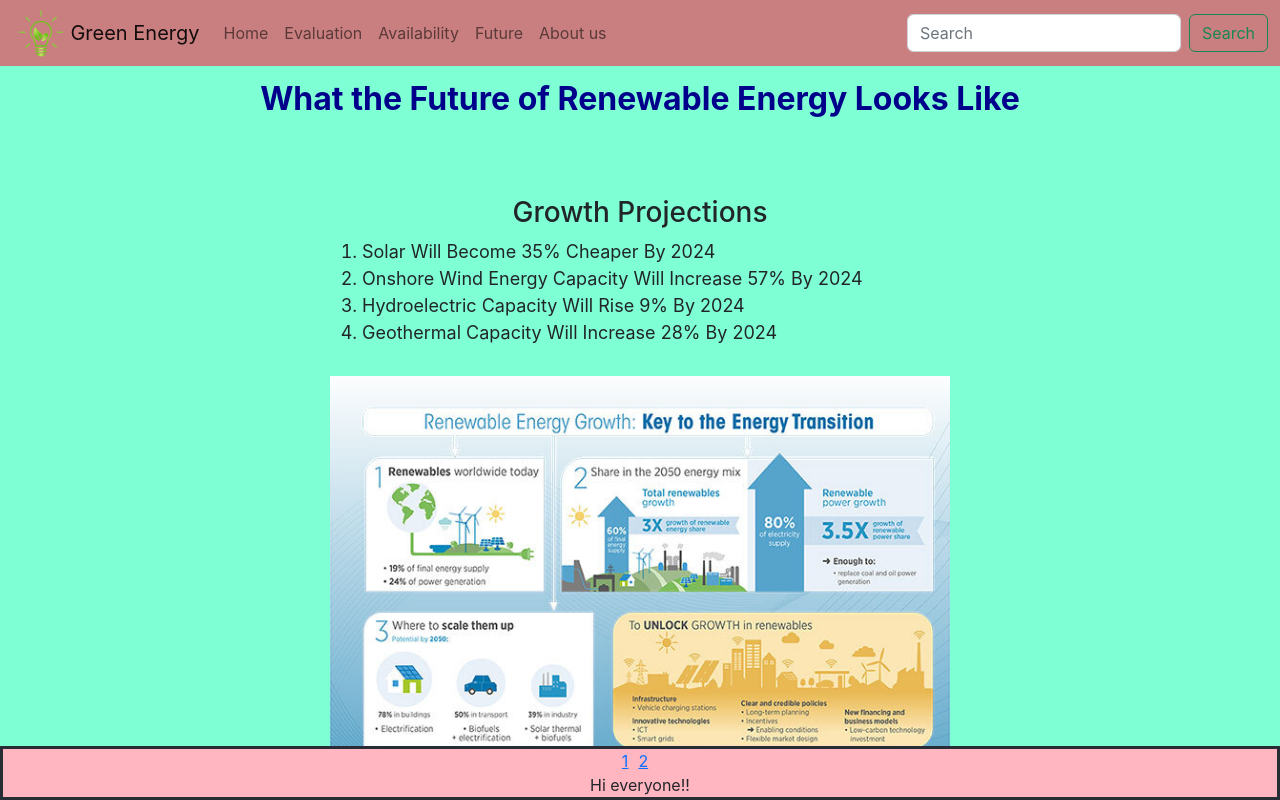
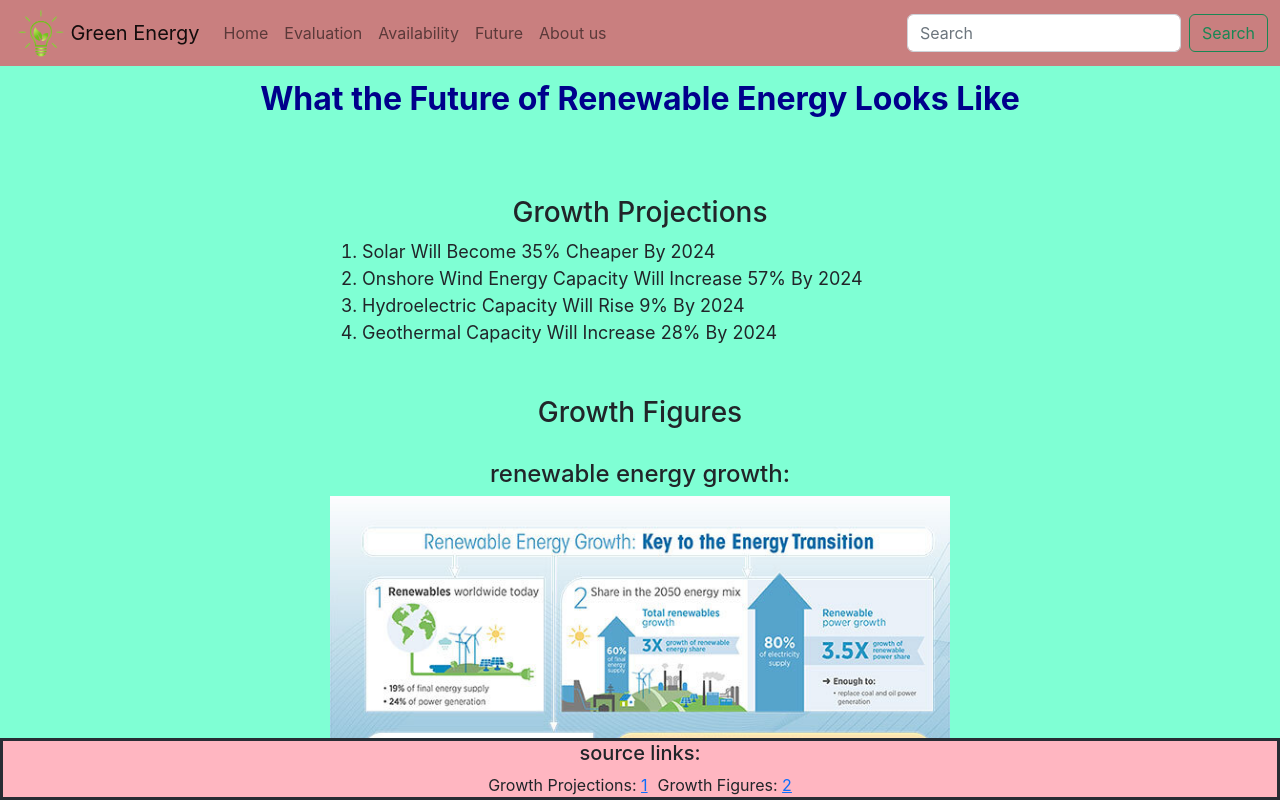
Before and after one commit to Roman-Hal/MiniProject, a React (Create React App) app: page /future in a window 1280 px wide. Shown: the top 800 px of the page. Built offline with nearby package versions, Linux system fonts and the light colour scheme.

Commit message:
future cleaning and footer

```diff
--- a/src/App.css
+++ b/src/App.css
@@ -37,6 +37,10 @@ h3 {
   font-size: large;
   margin: 0 auto;
   width: 50%;
+}
+
+.content>div:not(:first-child) {
+  margin-top: 50px;
 }
 
 .text-justify {
@@ -88,8 +92,8 @@ footer {
   border:#282c34 solid;
 }
 
-.source-links * {
-  margin: 5px;
+.source-links>span {
+  padding: 5px;
 }
 
 /* .App-logo {
--- a/src/Footer.js
+++ b/src/Footer.js
@@ -24,8 +24,9 @@ const Footer = () => {
     futr: { content:
       <div>
         <div className='source-links'>
-          <a href="https://earth.org/the-growth-of-renewable-energy-what-does-the-future-hold/" target="_blank" rel="noreferrer">1</a>
-          <a href="https://www.irena.org/climatechange/Renewable-Energy-Key-climate-solution" target="_blank" rel="noreferrer">2</a>
+          <h5>source links:</h5>
+          <span>Growth Projections: <a href="https://earth.org/the-growth-of-renewable-energy-what-does-the-future-hold/" target="_blank" rel="noreferrer">1</a></span>
+          <span>Growth Figures: <a href="https://www.irena.org/climatechange/Renewable-Energy-Key-climate-solution" target="_blank" rel="noreferrer">2</a></span>
           <a href="" target="_blank" rel="noreferrer"></a>
         </div>
       </div>
@@ -69,7 +70,7 @@ const Footer = () => {
         <Route match="/aboutus" element={"<Aboutus />"} />
       </Routes> */}
       {footerContent}
-      Hi everyone!!
+      {/* Hi everyone!! */}
     </footer>
   );
 }
--- a/src/Future.js
+++ b/src/Future.js
@@ -6,6 +6,7 @@ const Future = () => {
     <div>
       <h2>What the Future of Renewable Energy Looks Like</h2>
       <section className="content">
+        <div id='Growth Projections'>
           <h3>Growth Projections</h3>
           <ol>
             <li>Solar Will Become 35% Cheaper By 2024</li>
@@ -13,11 +14,17 @@ const Future = () => {
             <li>Hydroelectric Capacity Will Rise 9% By 2024</li>
             <li>Geothermal Capacity Will Increase 28% By 2024</li>
           </ol>
+        </div>
+        <div id='growth-figures'>
+          <h3>Growth Figures</h3>
           <div className="future-img-wrapper">
+            <h4>renewable energy growth:</h4>
             <img width='100%' alt='renewable energy growth' src='.\Images\renewable-energy-growth.jpg' />
           </div>
           <div className="future-img-wrapper">
+            <h4>bioenergy growth:</h4>
             <img width='100%' alt='bioenergy growth' src='.\Images\Doubling bioenergy.jpg' />
+          </div>
         </div>
       </section>
       <Footer />
```
Lines whose indentation alone changed are shown as unchanged.
